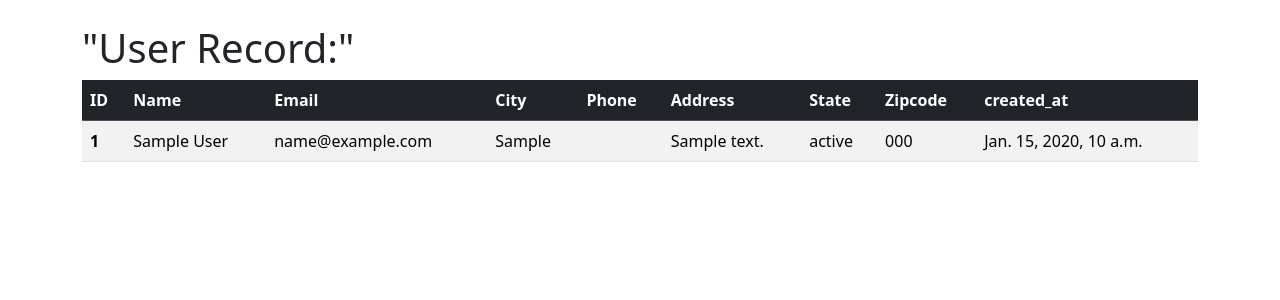
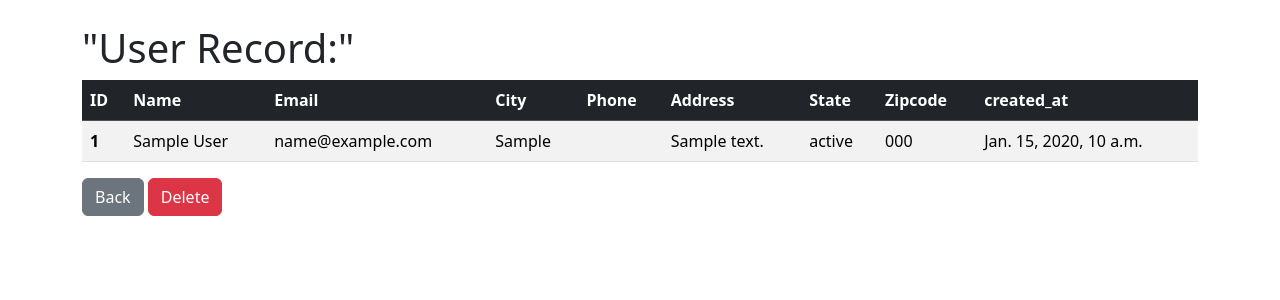
Before and after one commit to mohitrbhardwaj/Django-CRM, a Django app: page /record/1 in a window 1280 px wide. Shown: the part 56-356 px from the top of the page. Run offline with Django 5.2, Linux system fonts and the light colour scheme; a user stored in the database is signed in; tables that the repository leaves empty hold one stand-in row (values such as "Sample post").

Commit message:
Deletion of db records

```diff
--- a/website/templates/record.html
+++ b/website/templates/record.html
@@ -32,5 +32,8 @@
         </tbody>
     {% endif %}
 </table>
-</div>
+<a href="{% url 'home' %}" class="btn btn-secondary">Back</a>
+<a href="{% url 'delete_record' user_record.id%}" class="btn btn-danger">Delete</a>
+
+
 {% endblock %}
--- a/website/urls.py
+++ b/website/urls.py
@@ -7,4 +7,5 @@ urlpatterns = [
     path('logout/', views.logout_user, name = 'logout'),
     path('signup/', views.signup_user, name = 'signup'),
     path('record/<int:pk>', views.user_record, name = 'record'),
+    path('delete_record/<int:pk>', views.delete_record, name = 'delete_record'),
 ]
--- a/website/views.py
+++ b/website/views.py
@@ -56,3 +56,13 @@ def user_record(request, pk):
     else:
         messages.success(request, "You must be logged in to access user records")
         return redirect('home')
+
+def delete_record(request, pk):
+    if request.user.is_authenticated:
+        delete_it = Record.objects.get(id=pk)
+        delete_it.delete()
+        messages.success(request, "Record deleted successfully!")
+        return redirect('home')
+    else:
+        messages.success(request, "You must be logged in to access user records")
+        return redirect('home')
```
